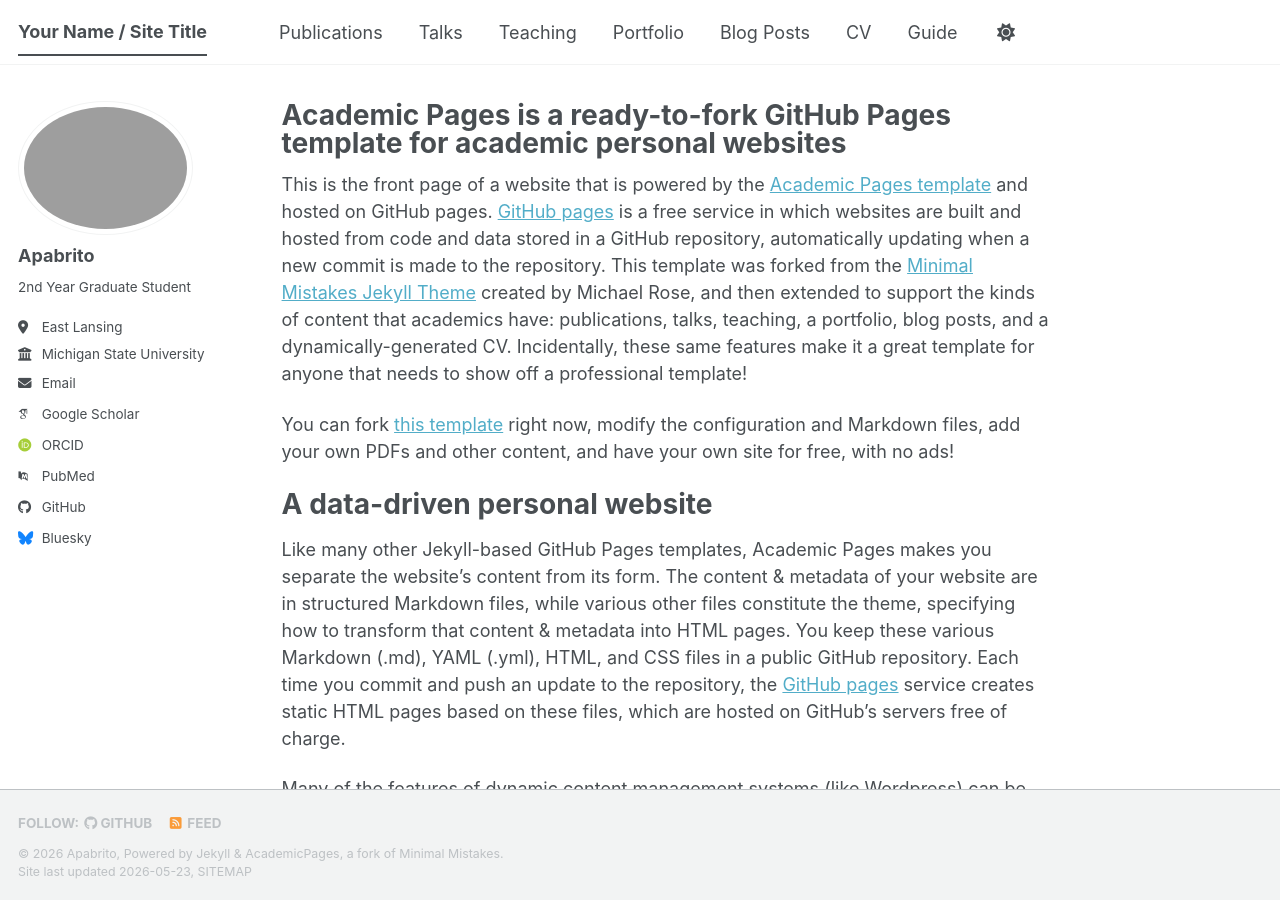
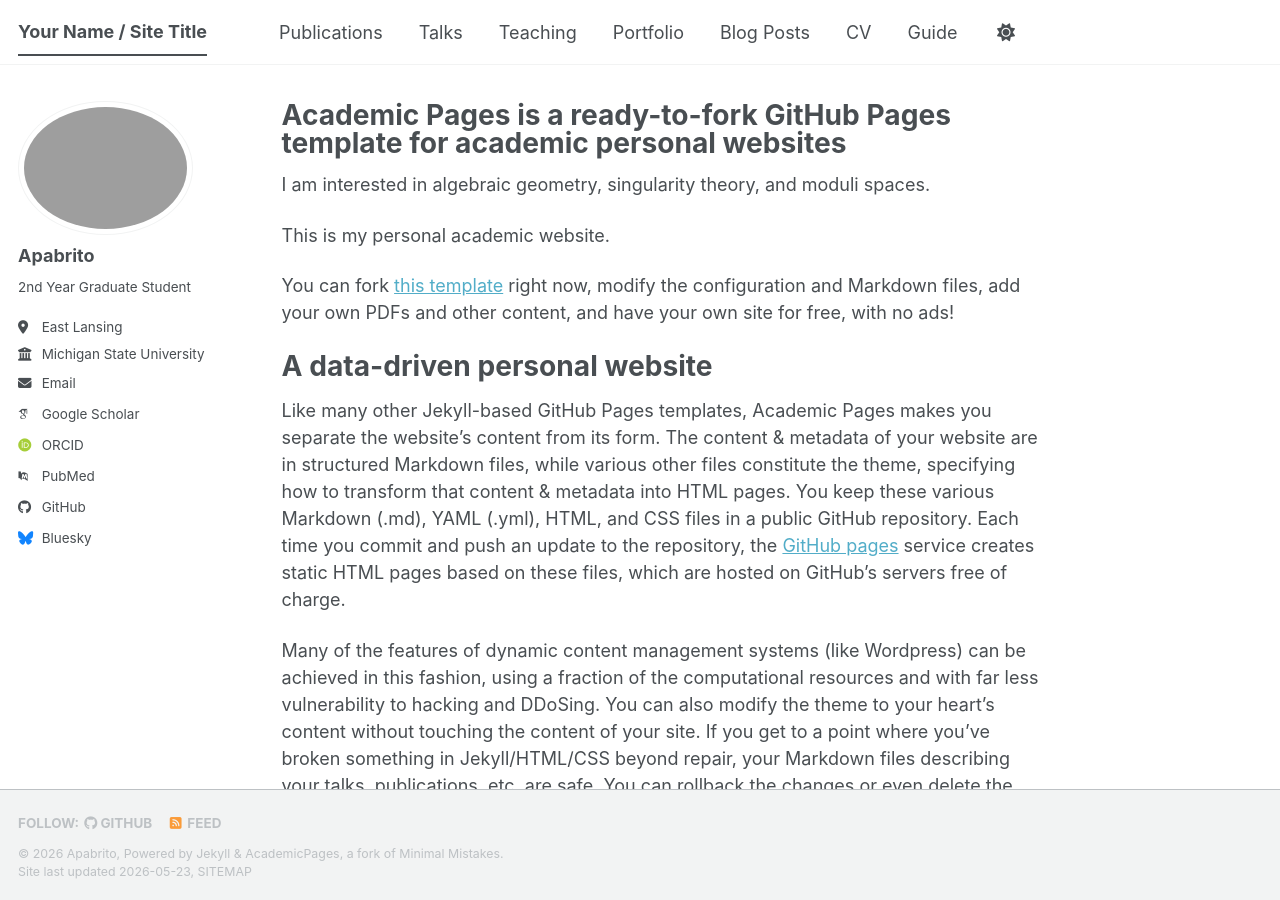
Before and after one commit to apabrito1/apabrito1.github.io, a Jekyll site: the page built from _pages/about.md, in a window 1280 px wide and 900 px high. Built offline with Jekyll 4.4.1, drawn with Linux system fonts in a browser that asks for light colours; some web fonts are replaced; a script bundle is joined from its source files by our own code; library files that are not in the unit come from our copies.

Commit message:
Update about.md

```diff
--- a/_pages/about.md
+++ b/_pages/about.md
@@ -6,8 +6,10 @@ redirect_from:
   - /about/
   - /about.html
 ---
+I am interested in algebraic geometry, singularity theory,
+and moduli spaces.
 
-This is the front page of a website that is powered by the [Academic Pages template](https://github.com/academicpages/academicpages.github.io) and hosted on GitHub pages. [GitHub pages](https://pages.github.com) is a free service in which websites are built and hosted from code and data stored in a GitHub repository, automatically updating when a new commit is made to the repository. This template was forked from the [Minimal Mistakes Jekyll Theme](https://mmistakes.github.io/minimal-mistakes/) created by Michael Rose, and then extended to support the kinds of content that academics have: publications, talks, teaching, a portfolio, blog posts, and a dynamically-generated CV. Incidentally, these same features make it a great template for anyone that needs to show off a professional template!
+This is my personal academic website.
 
  You can fork [this template](https://github.com/academicpages/academicpages.github.io) right now, modify the configuration and Markdown files, add your own PDFs and other content, and have your own site for free, with no ads!
 
```
